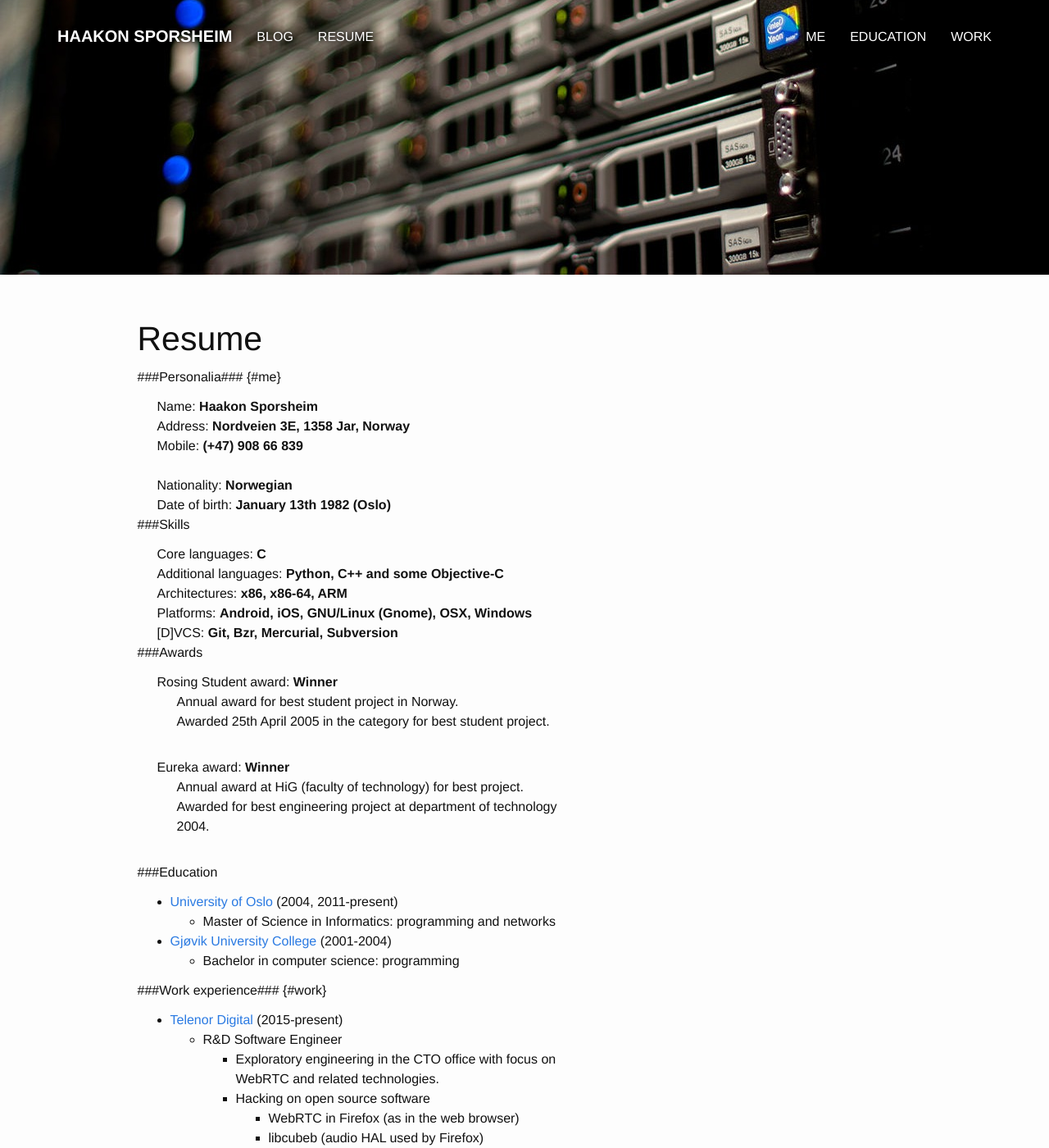
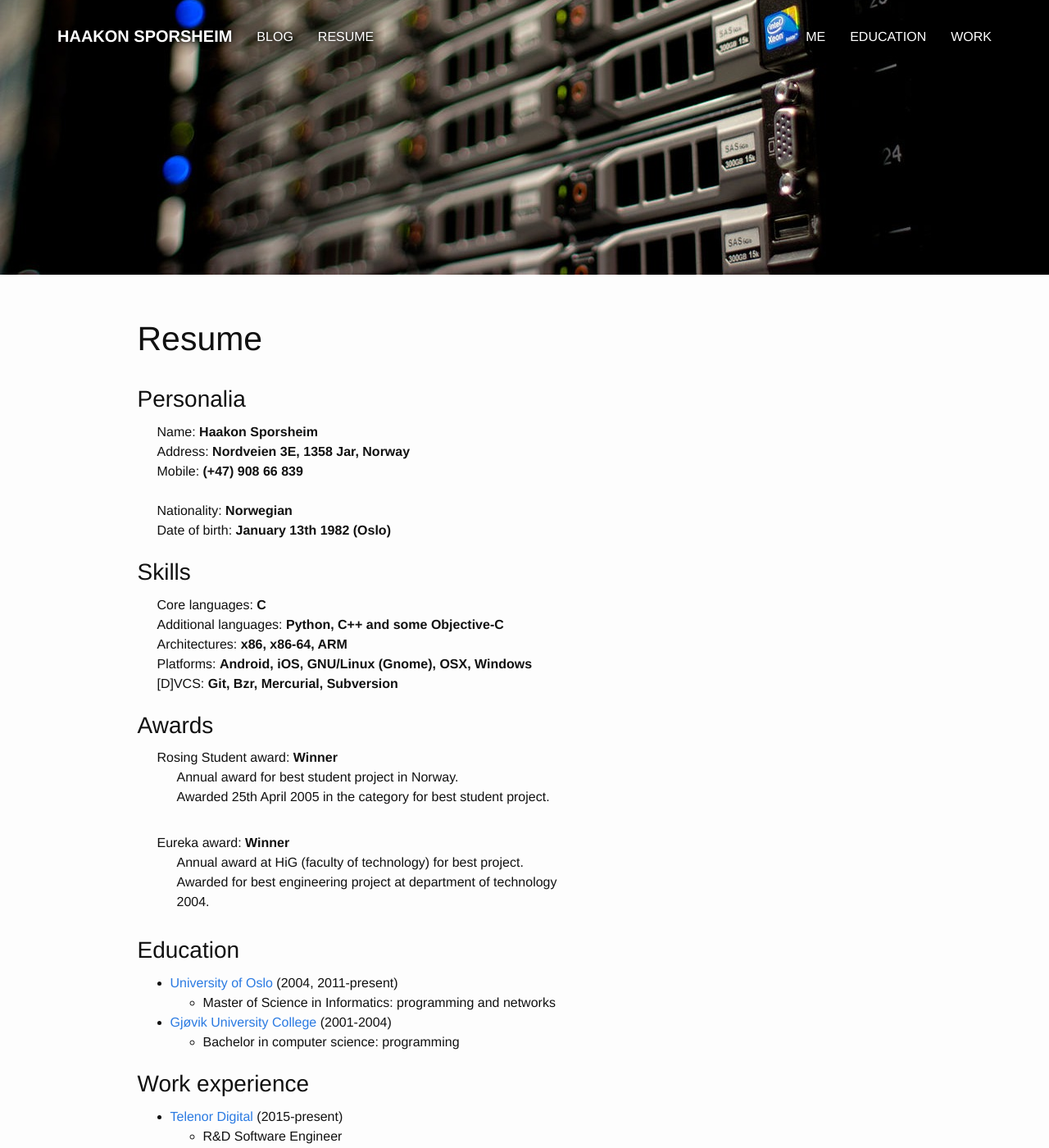
Before and after one commit to ieei/ieei.github.io, a Jekyll site: the page built from resume/index.md, in a window 1280 px wide and 1400 px high. Shown: the whole window at 82% size. Built offline with Jekyll 4.4.1, drawn with Linux system fonts in a browser that asks for light colours.

Commit message:
resume: Fix markdown to comply with github pages settings.

```diff
--- a/_config.yml
+++ b/_config.yml
@@ -21,6 +21,10 @@ nav-pages:
 markdown: kramdown
 highlighter: rouge
 
+kramdown:
+   input: GFM
+   hard_wrap: false
+
 sass:
   sass_dir: css
   style: expanded
--- a/resume/index.md
+++ b/resume/index.md
@@ -10,7 +10,7 @@ nav-sections:
   - work
 ---
 
-###Personalia### {#me}
+### Personalia {#me}
 <div style="margin-left: 24px;">
   Name: <strong>Haakon Sporsheim</strong><br/>
   Address: <strong>Nordveien 3E, 1358 Jar, Norway</strong><br/>
@@ -20,7 +20,7 @@ nav-sections:
   Date of birth: <strong>January 13th 1982 (Oslo)</strong><br/>
 </div>
 
-###Skills
+### Skills
 <div style="margin-left: 24px;">
   Core languages: <strong>C</strong><br/>
   Additional languages: <strong>Python, C++ and some Objective-C</strong><br/>
@@ -29,7 +29,7 @@ nav-sections:
   [D]VCS: <strong>Git, Bzr, Mercurial, Subversion</strong><br/>
 </div>
 
-###Awards
+### Awards
 <div style="margin-left: 24px; margin-bottom: 32px;">
   Rosing Student award: <strong>Winner</strong>
 
@@ -48,13 +48,13 @@ nav-sections:
   </div>
 </div>
 
-###Education
+### Education
 * [University of Oslo][uio] (2004, 2011-present)
   * Master of Science in Informatics: programming and networks
 * [Gjøvik University College][hig] (2001-2004)
   * Bachelor in computer science: programming
 
-###Work experience### {#work}
+### Work experience {#work}
 * [Telenor Digital][td] (2015-present)
   * R&D Software Engineer
     * Exploratory engineering in the CTO office with focus on WebRTC and related technologies.
```
